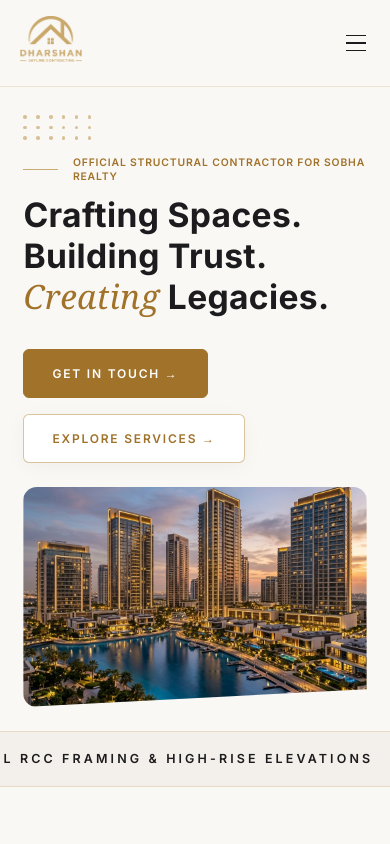
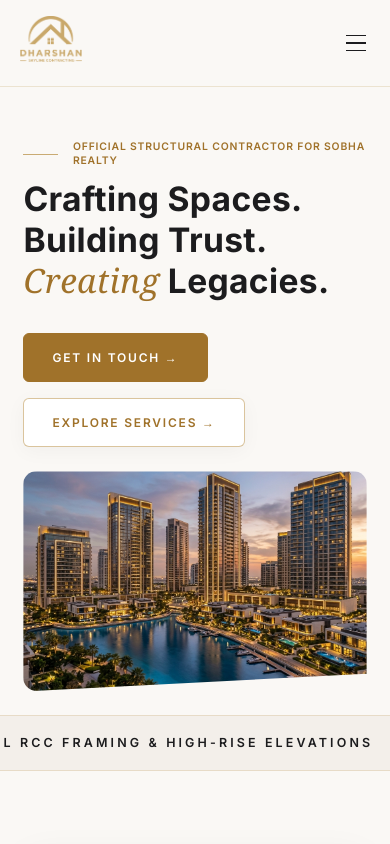
Before and after one commit to Shafaf04/dharshan, a Next.js app: page / in a window 390 px wide. Shown: the top 844 px of the page. Built offline with nearby package versions, Linux system fonts and the light colour scheme.

Commit message:
Increase mobile hero top padding to 140px and page-hero to 150px to prevent navbar overlap

```diff
--- a/src/app/globals.css
+++ b/src/app/globals.css
@@ -1362,7 +1362,7 @@ html[dir="rtl"] .diagonal-line {
     .hero-section {
         height: auto !important;
         min-height: 100vh;
-        padding-top: 110px !important;
+        padding-top: 135px !important;
         padding-bottom: 50px !important;
     }
 
@@ -1461,14 +1461,14 @@ html[dir="rtl"] .diagonal-line {
     }
 
     .page-hero {
-        padding: 130px 5% 40px !important;
+        padding: 150px 5% 40px !important;
         overflow: hidden !important;
     }
 
     .hero-section {
         height: auto !important;
         min-height: auto !important;
-        padding-top: 115px !important;
+        padding-top: 140px !important;
         padding-bottom: 24px !important;
     }
 
@@ -1575,6 +1575,10 @@ html[dir="rtl"] .diagonal-line {
         text-align: left;
     }
 
+    .dots-pattern {
+        display: none !important;
+    }
+
     .hero-left-content .label-container {
         margin-bottom: 10px !important;
     }
```
